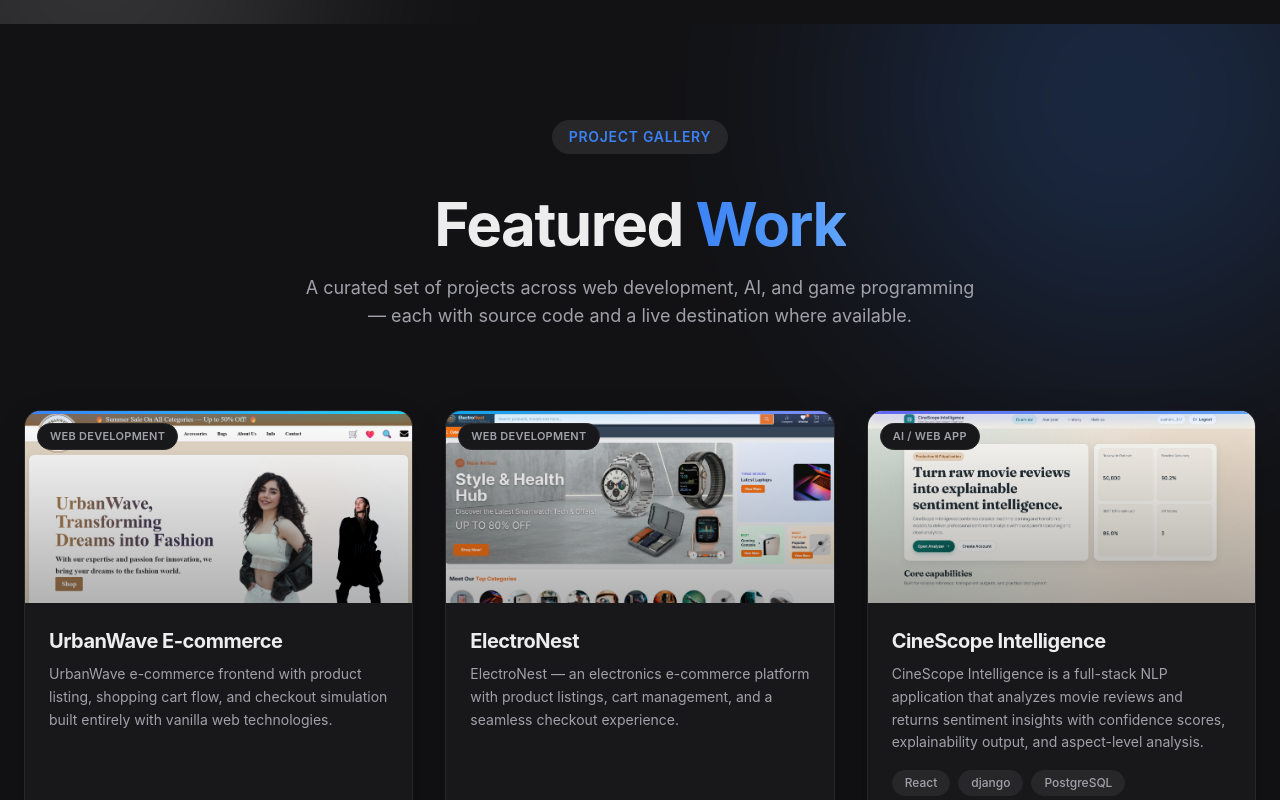
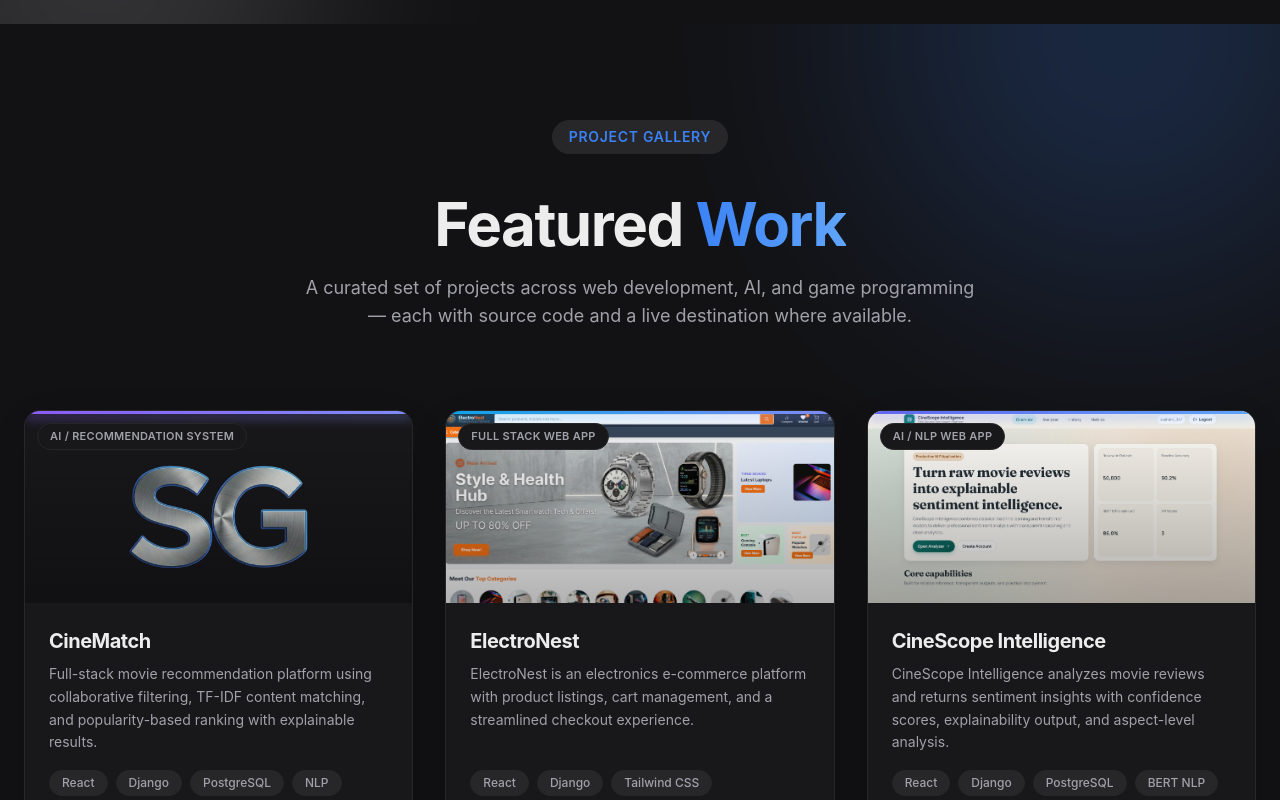
Before and after one commit to sushant347/Portfolio, a React (Create React App) app: page / in a window 1280 px wide. Shown: the part 2000-2800 px from the top of the page. Built offline with nearby package versions, Linux system fonts and the light colour scheme.

Commit message:
refactor(gallery): add CineMatch and Nepali News Summarizer, hide unavailable live demos

```diff
--- a/src/pages/Gallery.jsx
+++ b/src/pages/Gallery.jsx
@@ -10,22 +10,22 @@ import cinescopeImg from '../components/images/cinescope.png';
 /* ─── Project Data ─── */
 const projects = [
   {
-    title: 'UrbanWave E-commerce',
-    category: 'Web Development',
+    title: 'CineMatch',
+    category: 'AI / Recommendation System',
     description:
-      'UrbanWave e-commerce frontend with product listing, shopping cart flow, and checkout simulation built entirely with vanilla web technologies.',
-    tech: ['HTML', 'CSS', 'JavaScript'],
-    github: 'https://github.com/sushant347/Minor-demo-Project-HTML_CSS_JS-',
-    live: 'https://sushant347.github.io/Minor-demo-Project-HTML_CSS_JS-/index.html',
-    image: urbanwaveImg,
-    gradient: 'from-blue-500 to-cyan-400',
+      'Full-stack movie recommendation platform using collaborative filtering, TF-IDF content matching, and popularity-based ranking with explainable results.',
+    tech: ['React', 'Django', 'PostgreSQL', 'NLP', 'ALS'],
+    github: 'https://github.com/sushant347/CineMatch',
+    hideLiveDemo: true,
+    image: logoImg,
+    gradient: 'from-violet-500 to-indigo-400',
   },
   {
     title: 'ElectroNest',
-    category: 'Web Development',
+    category: 'Full Stack Web App',
     description:
-      'ElectroNest — an electronics e-commerce platform with product listings, cart management, and a seamless checkout experience.',
-    tech: ['React', 'django', 'Tailwind CSS','ML forecasting', 'PostgreSQL',"MS SQL"],
+      'ElectroNest is an electronics e-commerce platform with product listings, cart management, and a streamlined checkout experience.',
+    tech: ['React', 'Django', 'Tailwind CSS', 'PostgreSQL', 'ML Forecasting'],
     github: 'https://github.com/sushant347/ElectroNest',
     live: 'https://electro-nest.vercel.app',
     image: electronestImg,
@@ -33,14 +33,36 @@ const projects = [
   },
   {
     title: 'CineScope Intelligence',
-    category: 'AI / Web App',
+    category: 'AI / NLP Web App',
     description:
-      'CineScope Intelligence is a full-stack NLP application that analyzes movie reviews and returns sentiment insights with confidence scores, explainability output, and aspect-level analysis.',
-    tech: ['React', 'django', 'PostgreSQL','Bert-based NLP','logistic regression','svm','Vader sentiment analysis'],
+      'CineScope Intelligence analyzes movie reviews and returns sentiment insights with confidence scores, explainability output, and aspect-level analysis.',
+    tech: ['React', 'Django', 'PostgreSQL', 'BERT NLP', 'Logistic Regression', 'SVM', 'VADER'],
     github: 'https://github.com/sushant347/CineScope-Intelligence',
-    live: 'https://cine-scope-intelligence.vercel.app/',
+    hideLiveDemo: true,
     image: cinescopeImg,
     gradient: 'from-indigo-500 to-blue-400',
+  },
+  {
+    title: 'Nepali News Summarizer',
+    category: 'AI / NLP Dashboard',
+    description:
+      'AI-powered Nepali news dashboard that aggregates sources, generates concise Nepali summaries, analyzes sentiment, tracks trends, and serves results via API.',
+    tech: ['React', 'Django REST', 'PostgreSQL', 'NLP', 'Sentiment Analysis'],
+    github: 'https://github.com/sushant347/Nepali-News-Summarizer',
+    hideLiveDemo: true,
+    image: logoImg,
+    gradient: 'from-orange-500 to-amber-400',
+  },
+  {
+    title: 'UrbanWave E-commerce',
+    category: 'Frontend Web Project',
+    description:
+      'E-commerce frontend with product listing, shopping cart flow, and checkout simulation built using vanilla web technologies.',
+    tech: ['HTML', 'CSS', 'JavaScript'],
+    github: 'https://github.com/sushant347/Minor-demo-Project-HTML_CSS_JS-',
+    live: 'https://sushant347.github.io/Minor-demo-Project-HTML_CSS_JS-/index.html',
+    image: urbanwaveImg,
+    gradient: 'from-blue-500 to-cyan-400',
   },
   {
     title: 'Space Invader Game',
@@ -49,7 +71,7 @@ const projects = [
       'Arcade-style space shooter rebuilt with Python and Pygame, featuring wave progression, live score tracking, and fluid movement controls.',
     tech: ['Python', 'Pygame'],
     github: 'https://github.com/sushant347/Space-Invadar-Game',
-    live: 'https://github.com/sushant347/Space-Invadar-Game',
+    hideLiveDemo: true,
     image: spaceInvaderImg,
     gradient: 'from-cyan-500 to-blue-400',
   },
@@ -60,7 +82,7 @@ const projects = [
       'Classic Snake game with responsive keyboard controls, collision logic, progressive difficulty, and persistent high-score tracking.',
     tech: ['Python', 'Pygame'],
     github: 'https://github.com/sushant347/Snake-Game',
-    live: 'https://github.com/sushant347/Snake-Game',
+    hideLiveDemo: true,
     image: snakeGameImg,
     gradient: 'from-emerald-500 to-green-400',
   },
@@ -190,6 +212,7 @@ const Gallery = () => {
 
                   {/* Action buttons */}
                   <div className="flex gap-3 pt-4 border-t" style={{ borderColor: 'var(--border-color)' }}>
+                    {!project.hideLiveDemo && (
                       <a
                         href={project.live}
                         target="_blank"
@@ -198,11 +221,14 @@ const Gallery = () => {
                       >
                         <ExternalLink size={15} /> Live Demo
                       </a>
+                    )}
                     <a
                       href={project.github}
                       target="_blank"
                       rel="noopener noreferrer"
-                      className="relative z-10 flex-1 inline-flex justify-center items-center gap-2 px-4 py-2.5 rounded-xl text-sm font-semibold transition-all duration-200 hover:scale-[1.03]"
+                      className={`relative z-10 inline-flex justify-center items-center gap-2 px-4 py-2.5 rounded-xl text-sm font-semibold transition-all duration-200 hover:scale-[1.03] ${
+                        project.hideLiveDemo ? 'w-full' : 'flex-1'
+                      }`}
                       style={{
                         background: 'var(--bg-tertiary)',
                         color: 'var(--text-primary)',
```
Lines whose indentation alone changed are shown as unchanged.
